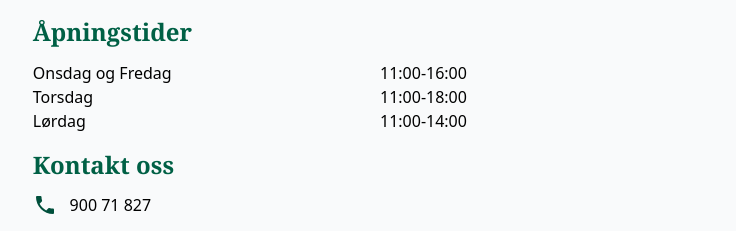
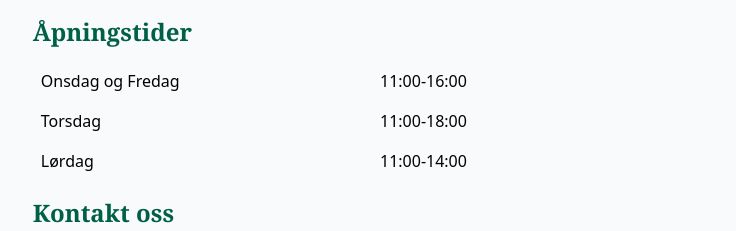
Before and after one commit to ArnstadFredrik/Brukthallen-Flekkefjord, a SvelteKit app: page / in a window 1280 px wide. Shown: the part 461-692 px from the top of the page, without its empty margins (264-1000 px from the left). Built offline with nearby package versions, Linux system fonts and the light colour scheme.

Commit message:
odd-even colors on opening times

```diff
--- a/src/routes/+page.svelte
+++ b/src/routes/+page.svelte
@@ -105,8 +105,16 @@
 		display: none;
 	}
 
+	tr:nth-of-type(1n) {
+		background-color: var(--color-emerald-100);
+	}
+	tr:nth-of-type(2n) {
+		background-color: var(--color-emerald-50);
+	}
+
 	tbody tr {
 		grid-template-columns: 1fr 1fr;
 		gap: 0.5rem;
+		padding: 0.5rem;
 	}
 </style>
```
